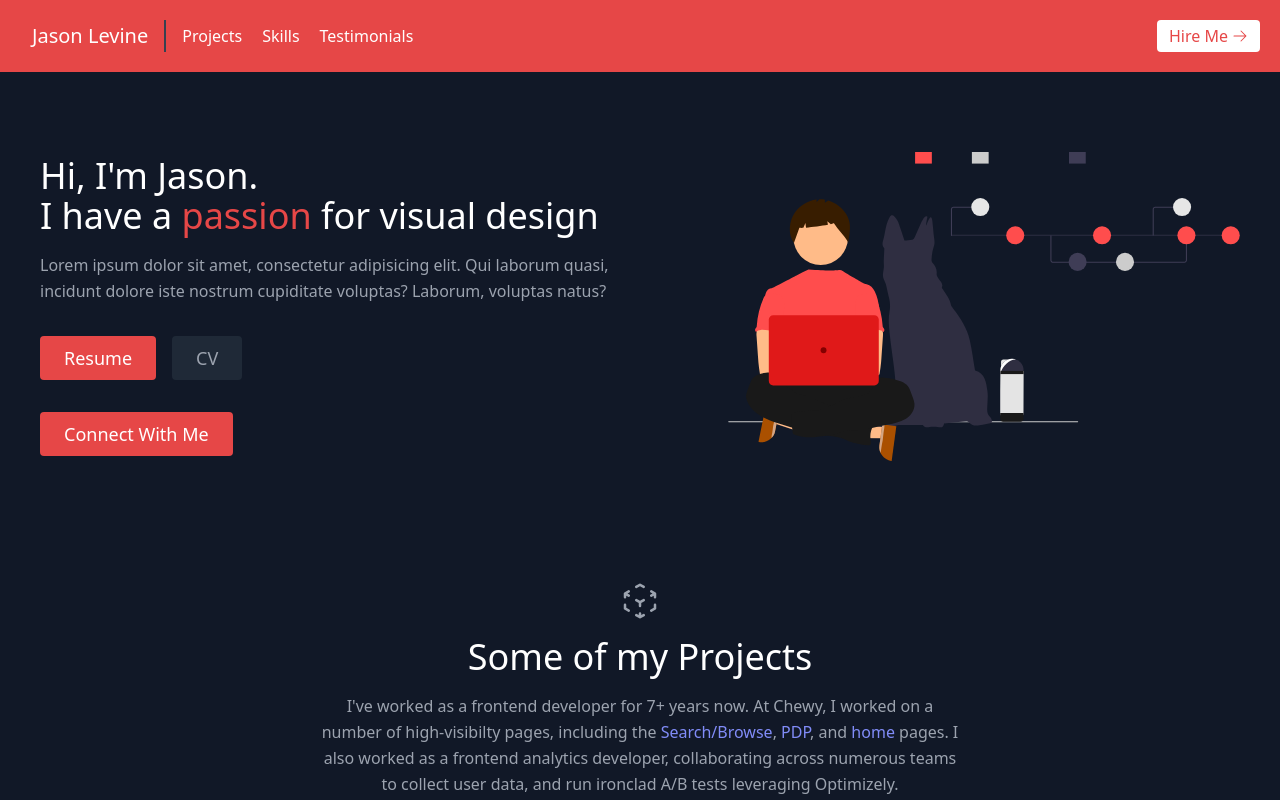
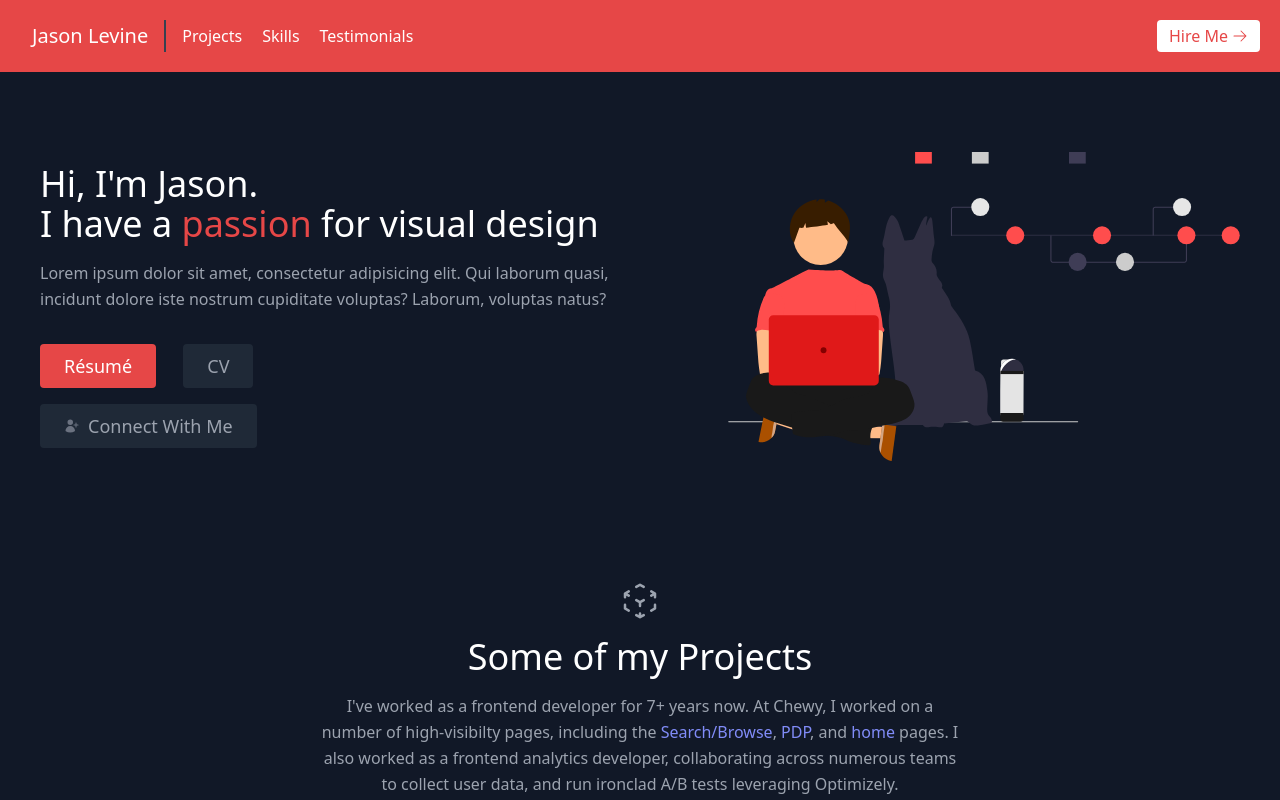
Before and after one commit to JsonLevine/jason-portfolio, a React (Create React App) app: page / in a window 1280 px wide. Shown: the top 800 px of the page. Built offline with nearby package versions, Linux system fonts and the light colour scheme; the HTML template or start-up script is replaced by a standard one.

Commit message:
Update links

```diff
--- a/src/components/About.jsx
+++ b/src/components/About.jsx
@@ -1,10 +1,12 @@
 import React from 'react'
+import { UserPlusIcon } from "@heroicons/react/24/solid";
+
 
 function About() {
     return (
         <section id="about">
           <div className="container mx-auto flex px-10 py-20 md:flex-row flex-col items-center">
-            <div className="lg:flex-grow md:w-1/2 lg:pr-24 md:pr-16 flex flex-col md:items-start md:text-left mb-16 md:mb-0 items-center text-center">
+            <div className="lg:flex-grow md:w-1/2 xl:pr-16 flex flex-col md:items-start md:text-left mb-16 md:mb-0 items-center text-center">
               <h1 className="title-font sm:text-4xl text-3xl mb-4 font-medium text-white">
                 Hi, I'm Jason.
                 <br className="inline-block"/>I have a <span className="text-custom-red">passion</span> for visual design
@@ -14,24 +16,25 @@ function About() {
                 laborum quasi, incidunt dolore iste nostrum cupiditate voluptas?
                 Laborum, voluptas natus?
               </p>
-              <div className="flex justify-center mb-8">
+              <div className="flex justify-center mb-4">
                 <a
                   target="_blank"
                   href="./assets/Jason_Levine_Resume.pdf"
                   className="inline-flex text-white bg-custom-red border-0 py-2 px-6 focus:outline-none focus:bg-gray-700 hover:bg-gray-700 rounded text-lg">
-                  Resume
+                  Résumé
                 </a>
                 <a
                   target="_blank"
                   href="./assets/Jason_Levine_CV.pdf"
-                  className="ml-4 inline-flex text-gray-400 bg-gray-800 border-0 py-2 px-6 focus:outline-none focus:bg-gray-700 hover:bg-gray-700 hover:text-white rounded text-lg">
+                  className="ml-[1.7rem] inline-flex text-gray-400 bg-gray-800 border-0 py-2 px-6 focus:outline-none focus:bg-gray-700 hover:bg-gray-700 hover:text-white rounded text-lg">
                   CV
                 </a>
               </div>
               <div className="flex justify-center">
                 <a
                   href="#contact"
-                  className="inline-flex text-white bg-custom-red border-0 py-2 px-6 focus:outline-none focus:bg-gray-700 hover:bg-gray-700 rounded text-lg">
+                  className="inline-flex text-gray-400 bg-gray-800 border-0 py-2 px-6 focus:outline-none focus:bg-gray-700 hover:bg-gray-700 hover:text-white rounded text-lg">
+                  <UserPlusIcon className="w-4 mr-2 text-gray-500" />
                   Connect With Me
                 </a>
               </div>
--- a/src/components/Contact.jsx
+++ b/src/components/Contact.jsx
@@ -49,7 +49,7 @@ function Contact() {
                   </p>
                 </span>
               </div>
-              <div className="border-l border-custom-red w-px h-8 "></div>
+              <div className="border-l border-custom-red w-px sm:h-0 md:h-8 h-8"></div>
               <div className="flex items-center">
                 <DevicePhoneMobileIcon className="text-custom-red w-6 h-6 flex-shrink-0 mr-4" />
                 <span className="title-font text-white">
--- a/src/components/Navbar.jsx
+++ b/src/components/Navbar.jsx
@@ -4,13 +4,13 @@ import { ArrowRightIcon } from "@heroicons/react/24/solid";
 function Navbar() {
     return (
         <header className="bg-custom-red md:sticky top-0 z-10">
-          <div className="container mx-auto flex flex-wrap p-5 flex-col md:flex-row items-center">
-            <a className="title-font font-medium text-white mb-4 md:mb-0">
+          <div className="container mx-auto flex flex-wrap p-5 flex-col sm:flex-row items-center">
+            <a className="title-font font-medium text-white mb-4 sm:mb-0">
               <a href="#about" className="ml-3 text-xl">
                 Jason Levine
               </a>
             </a>
-            <nav className="md:mr-auto md:ml-4 md:py-1 md:pl-4 md:border-l-2 md:border-gray-700	flex flex-wrap items-center text-white justify-center">
+            <nav className="sm:mr-auto sm:ml-4 sm:py-1 sm:pl-4 sm:border-l-2 sm:border-gray-700	flex flex-wrap items-center text-white justify-center">
               <a href="#projects" className="mr-5 hover:text-gray-800">
                 Projects
               </a>
@@ -23,7 +23,7 @@ function Navbar() {
             </nav>
             <a
               href="#contact"
-              className="inline-flex items-center bg-white border-0 py-1 px-3 focus:outline-none focus:bg-gray-700 hover:bg-gray-700 rounded text-custom-red mt-4 md:mt-0">
+              className="inline-flex items-center bg-white border-0 py-1 px-3 focus:outline-none focus:bg-gray-700 hover:bg-gray-700 rounded text-custom-red mt-4 sm:mt-0">
               Hire Me
               <ArrowRightIcon className="w-4 h-4 ml-1" />
             </a>
```
